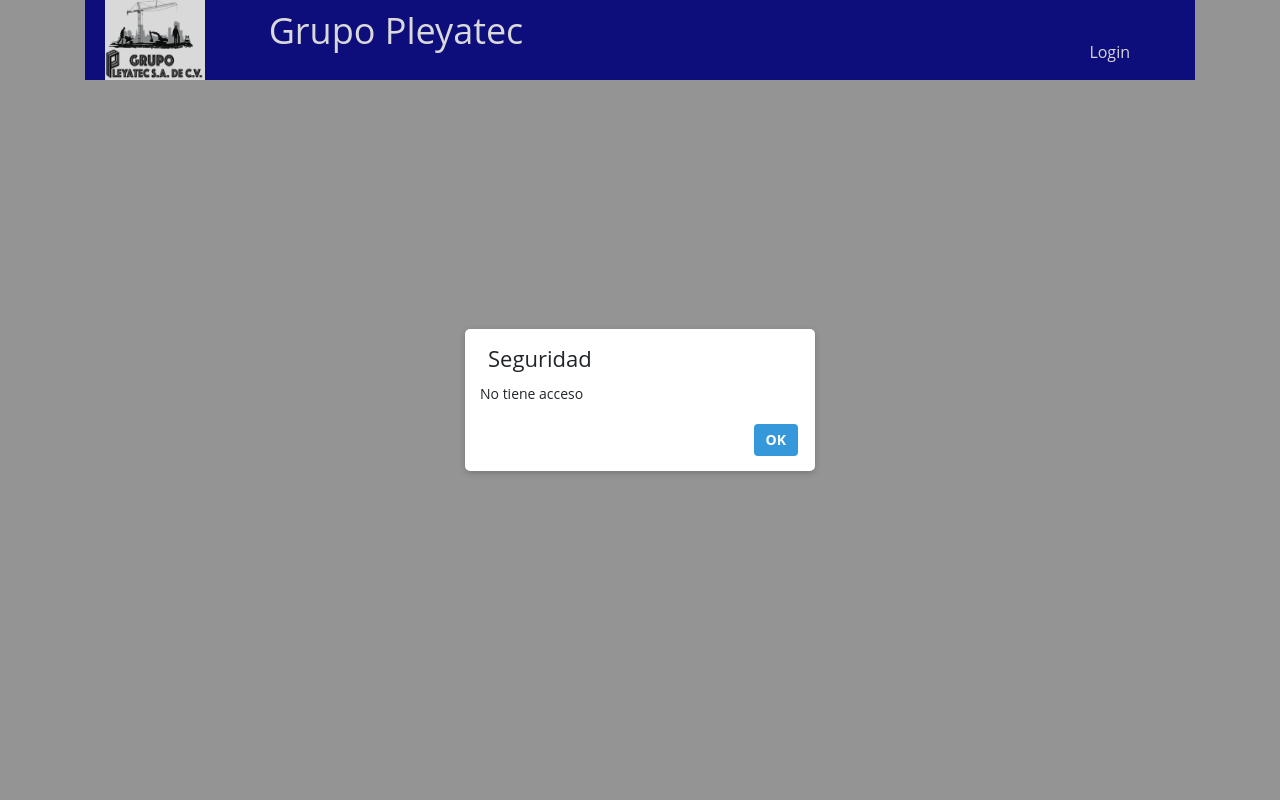
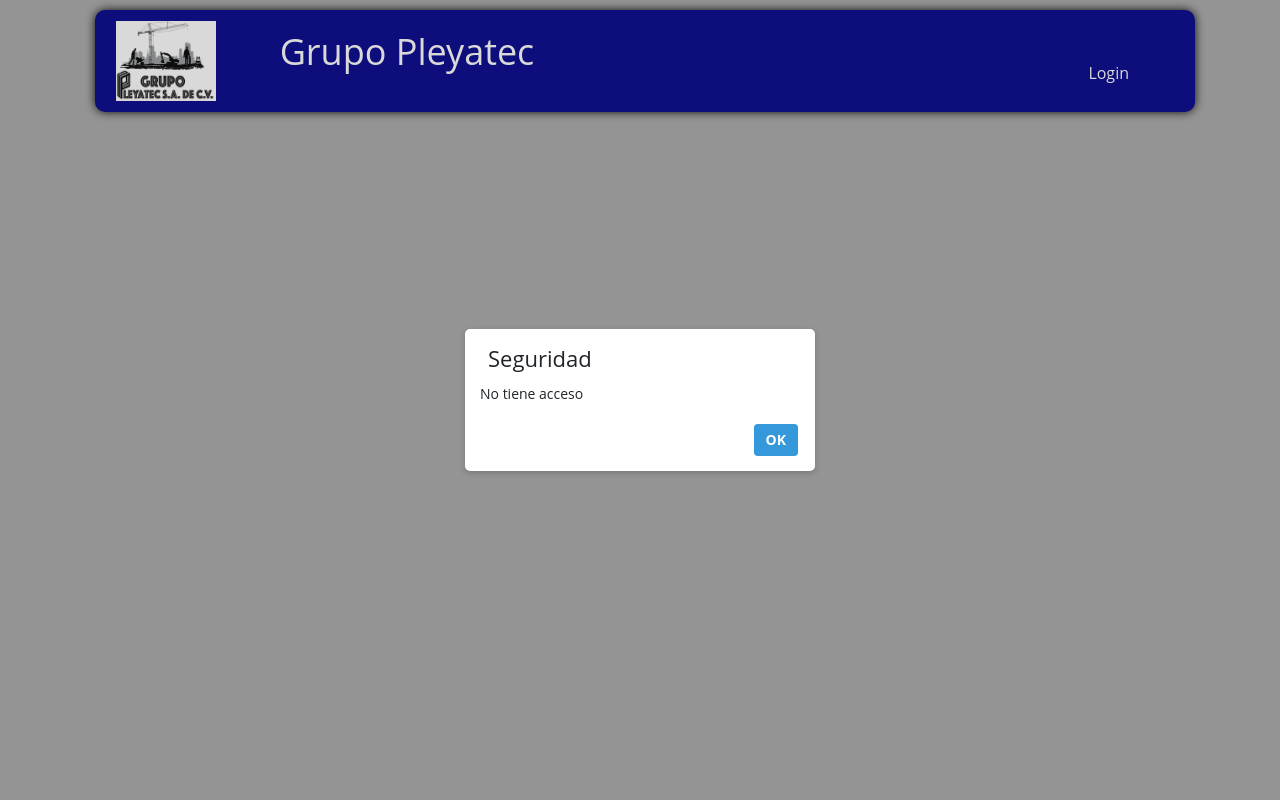
Before and after one commit to evallardy/pleyatec, a Django app: template bien/templates/bien/nvo_bien.html in a window 1280 px wide. Run offline with Django 4.2, Linux system fonts and the light colour scheme; the template is opened without the code that fills it, so the values that code supplies are empty; parts of the project's set-up code (start-up, migrations or seed data) failed here and were passed over; some libraries are stand-ins or nearby versions.

Commit message:
formato pantalla principal

```diff
--- a/core/static/core/css/estilos.css
+++ b/core/static/core/css/estilos.css
@@ -1,6 +1,6 @@
 * {
-    margin:0;
-    padding:0;
+    margin:10;
+    padding:10;
 }
 body {
     background-color:#EDF2F7;
@@ -12,6 +12,17 @@ body {
     margin-left: 10px;
     font-size: 28px;
     font-style: italic;
+    padding-left: 10px;
+    padding-right: 10px;
+}
+.titulo-principal {
+    background-color: darkblue;
+    margin-top: 10px;
+    margin-left: 10px;
+    border-radius: 10px;
+    box-shadow: 0 0 10px #000;
+    padding-top: 10px;
+    padding-bottom: 10px;
 }
 label.error {
     color: darkred;
--- a/core/templates/core/base.html
+++ b/core/templates/core/base.html
@@ -25,21 +25,21 @@
 
 <body style="background-color: darkgrey;">
     <div class="container">
-        <div id="header">
-            <table class="col-12">
-                <tbody>
-                    <tr>
-                        <td style="background-color: darkblue; height: 80px; max-height: 80px;">
-                            <div class="contenedor_logo">
+        <div id="header" class="titulo-principal">
+            <table class="col-12" style="background-color: transparent;">
+                <tbody style="background-color: transparent;">
+                    <tr style="background-color: transparent;">
+                        <td style="height: 80px; max-height: 80px; background-color: transparent;">
+                            <div class="contenedor_logo" style="background-color: transparent;">
                                 <img class="logo" src="{% static 'core/img/logo.png' %}" alt="logo"
-                                    style="height: 80px;">
-                                <label style="margin-left: 60px; font-size: 36px; color: white;">Grupo
+                                    style="height: 80px; background-color: transparent;">
+                                <label style="margin-left: 60px; font-size: 36px; color: white; background-color: transparent;">Grupo
                                     Pleyatec</label>
                             </div>
                         </td>
-                        <td style="vertical-align: bottom; text-align: right; font-size: 16px; height: 80px; background-color: darkblue;
-                                 max-height: 80px;">
-                            <div class="col-12">
+                        <td style="vertical-align: bottom; text-align: right; font-size: 16px; height: 80px;
+                                 max-height: 80px; background-color: transparent;">
+                            <div class="col-12" style="background-color: transparent;">
                                 <nav id="nav">
                                     <ul>{% if valida_proyectos %}
                                         <li><a href="{% url 'index'%}"> Proyectos </a> </li>
--- a/gestion/templates/gestion/solicitud_archivo.html
+++ b/gestion/templates/gestion/solicitud_archivo.html
@@ -12,7 +12,7 @@
 {% if app_proy_ver_solicitud %}
 {% for py in proyecto_tb %}
 {% for sl in solicitud_tb %}
-<div class="container" style="width: 850px;">
+<div class="container" style="width: 850px; ">
     <label class="encabezados">{{ py.nombre }} - Solicitud - {{ sl.id }}</label>
     <h3 style="float: right; margin-right: 25px; margin-top: 15px;">Consulta</h3>
     <hr class="mt-0 mb-4">
@@ -21,7 +21,7 @@
             <a class="btn btn-outline-dark" href="{% url 'archivo' py.id %}">Regresar</a>
         </div>
     </div>
-    <form method="POST" style="margin-top: 20px;" class="col-12">
+    <form method="POST" style="margin-top: 20px; margin-bottom: 20px;" class="col-12">
         {% csrf_token %}
         <div class="row">
             <div class="col-3">
```
Also changed, not shown: bien/templates/bien/lotes.html (+6 -3 lines).
